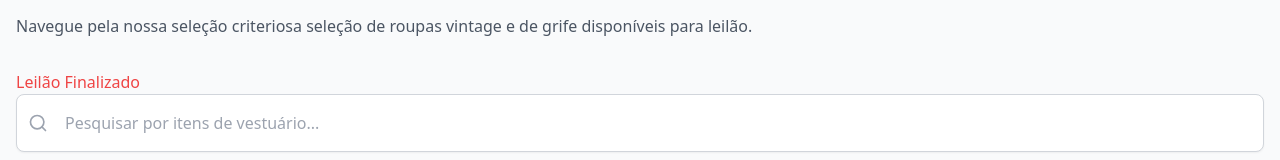
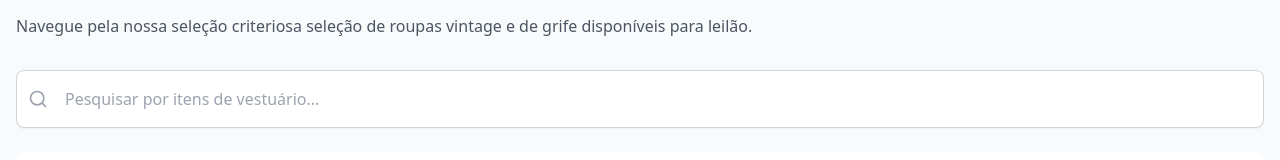
Before and after one commit to denis-junior/garimpei, a React (Vite) app: page / in a window 1280 px wide. Shown: the part 134-294 px from the top of the page. Built offline with nearby package versions, Linux system fonts and the light colour scheme; no server answers.

Commit message:
refactor: remove unused CountdownTimer and API call for time remaining

```diff
--- a/src/pages/AuctionViewerPage.tsx
+++ b/src/pages/AuctionViewerPage.tsx
@@ -4,8 +4,6 @@ import { Auction } from "../types";
 import AuctionCard from "../components/AuctionCard";
 import FilterBar from "../components/FilterBar";
 import { Search } from "lucide-react";
-import axios from "axios";
-import CountdownTimer from "../components/CountdownTimer";
 
 const AuctionViewerPage: React.FC = () => {
   const { auctions } = useAuction();
@@ -16,11 +14,6 @@ const AuctionViewerPage: React.FC = () => {
     category: "",
     price: "",
   });
-  const [endDateTest, setEndDateTest] = useState<{
-    end_date: string;
-    isActive: boolean;
-    timeRemaining: number;
-  }>();
 
   // Initialize with all active auctions
   useEffect(() => {
@@ -33,16 +26,6 @@ const AuctionViewerPage: React.FC = () => {
   useEffect(() => {
     let filtered = auctions.filter((auction) => auction.status === "active");
 
-    const getDate = async () => {
-      const result = await axios.get(
-        "http://localhost:3000/clothing/2/time-remaining"
-      );
-      console.log(result.data);
-      setEndDateTest(result.data);
-    };
-
-    getDate();
-
     // get auctions from API
     // const getAuctions = async () => {
     //   const result = await axios.get("http://localhost:3000/clothing");
@@ -50,7 +33,6 @@ const AuctionViewerPage: React.FC = () => {
     //   setFilteredAuctions(result.data);
     // };
     // getAuctions();
-
 
     // Apply search term
     if (searchTerm) {
@@ -114,7 +96,6 @@ const AuctionViewerPage: React.FC = () => {
           grife disponíveis para leilão.
         </p>
       </div>
-      <CountdownTimer endDate={endDateTest?.end_date ?? ""} />
       <div className="mb-6 relative">
         <div className="relative">
           <input
```
